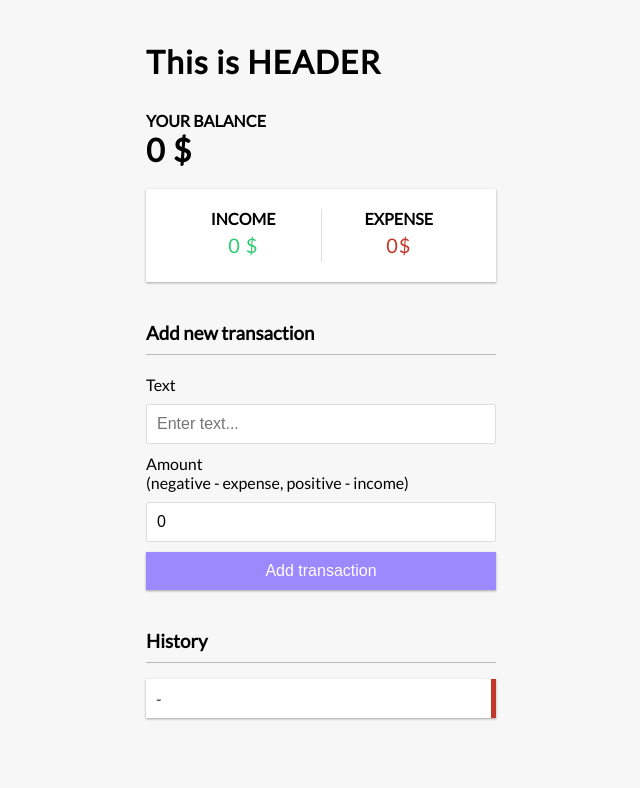
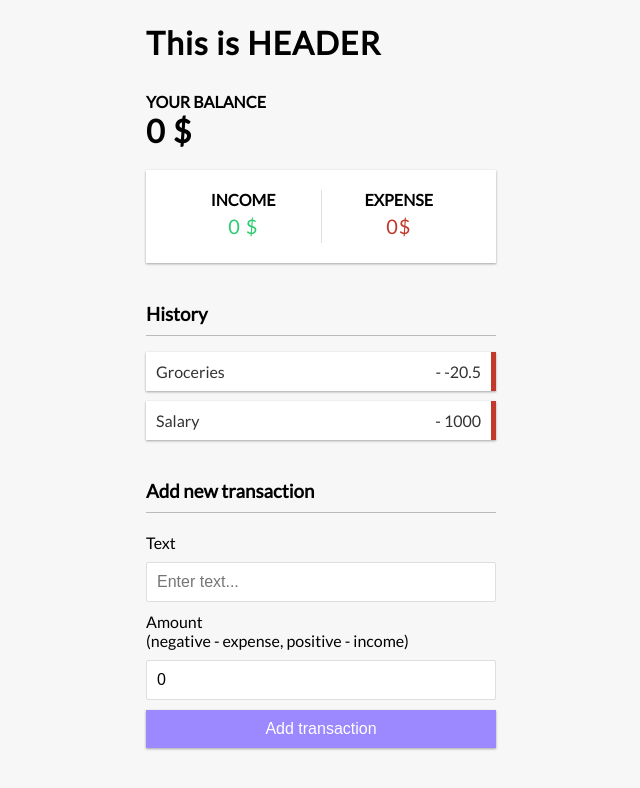
Before and after one commit to OmarMohmdSuleiman/Expense-tracker, a React (Vite) app: page / in a window 1280 px wide. Shown: the top 788 px of the page, without its empty margins (319-959 px from the left). Built offline with nearby package versions, Linux system fonts and the light colour scheme.

Commit message:
Add transaction mapping and pass props in App.jsx for dynamic rendering

```diff
--- a/src/components/App.jsx
+++ b/src/components/App.jsx
@@ -8,14 +8,22 @@ import AddTransaction from "./AddTransaction";
 
 
 function App(){
-    const [texts,setTexts]=useState([]);
+    const [texts,setTexts]=useState([
+        { text: "Groceries", amount: -20.5 },
+        { text: "Salary", amount: 1000 }
+      ]);
 
-    function AddItem(text,amount){
+      function AddItem(text, amount) {
         setTexts(prevTexts => {
+          return [...prevTexts, { text, amount }];
+        });
+      }
 
-            return [...prevTexts, {text,amount}];
-          });
-        }
+      function deleteItem(id) {
+        setTexts(prevItems => {
+          return prevItems.filter((Item, index) => index !== id);  // Remove item at the given id
+        });
+      }
 
 
     return (
@@ -24,11 +32,20 @@ function App(){
         <div className="container">
           <Balance />
           <IncomeExpenses />
-          <AddTransaction onAdd={AddItem}/>
           <h3>History</h3>
           <ul id="list" className="list">
-             <TransactionList />
+          {texts.map((Item, index) => (
+  <TransactionList
+    key={index}
+    id={index}
+    text={Item.text}    /* Pass the text property */
+    money={Item.amount} /* Pass the amount property */
+    onDelete={deleteItem}  // Pass deleteItem function to TransactionList
+  />
+))}
           </ul>
+          <AddTransaction onAdd={AddItem}/>
+
 
           </div>
           </div>
```
